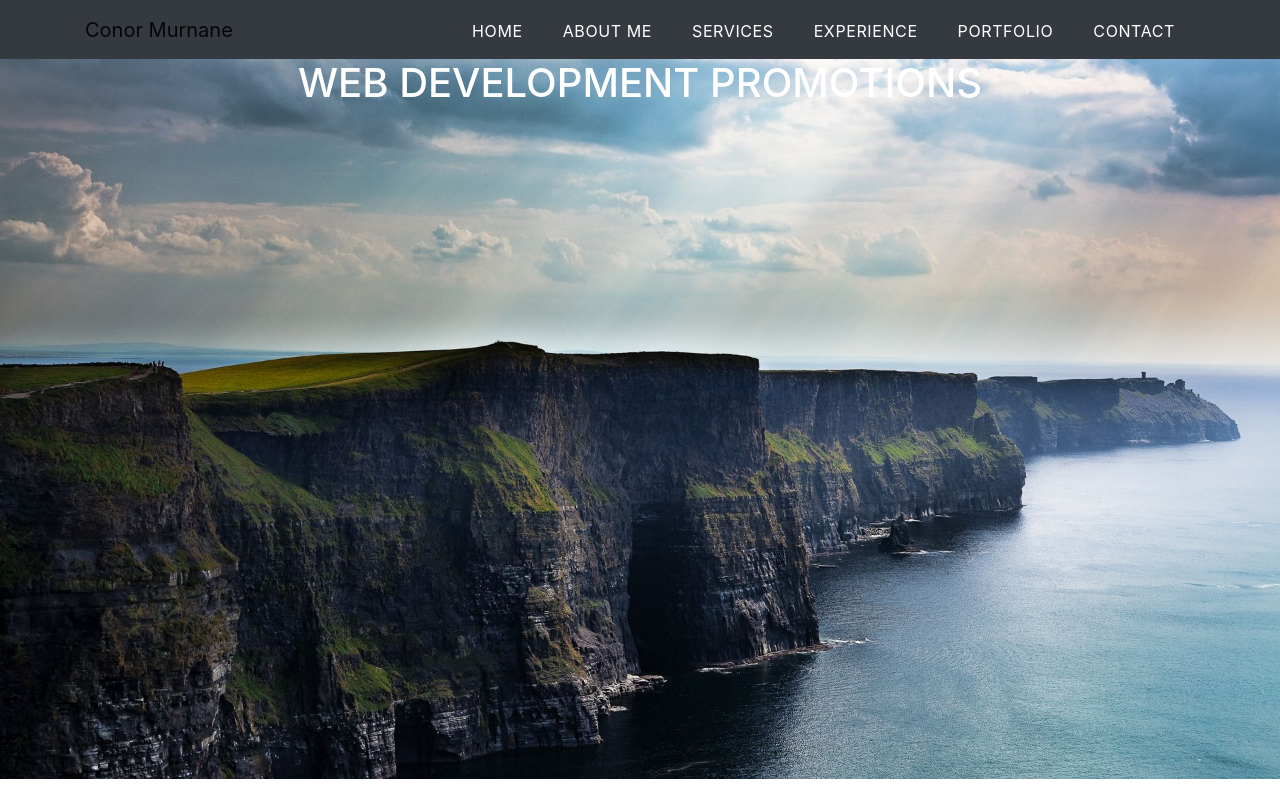
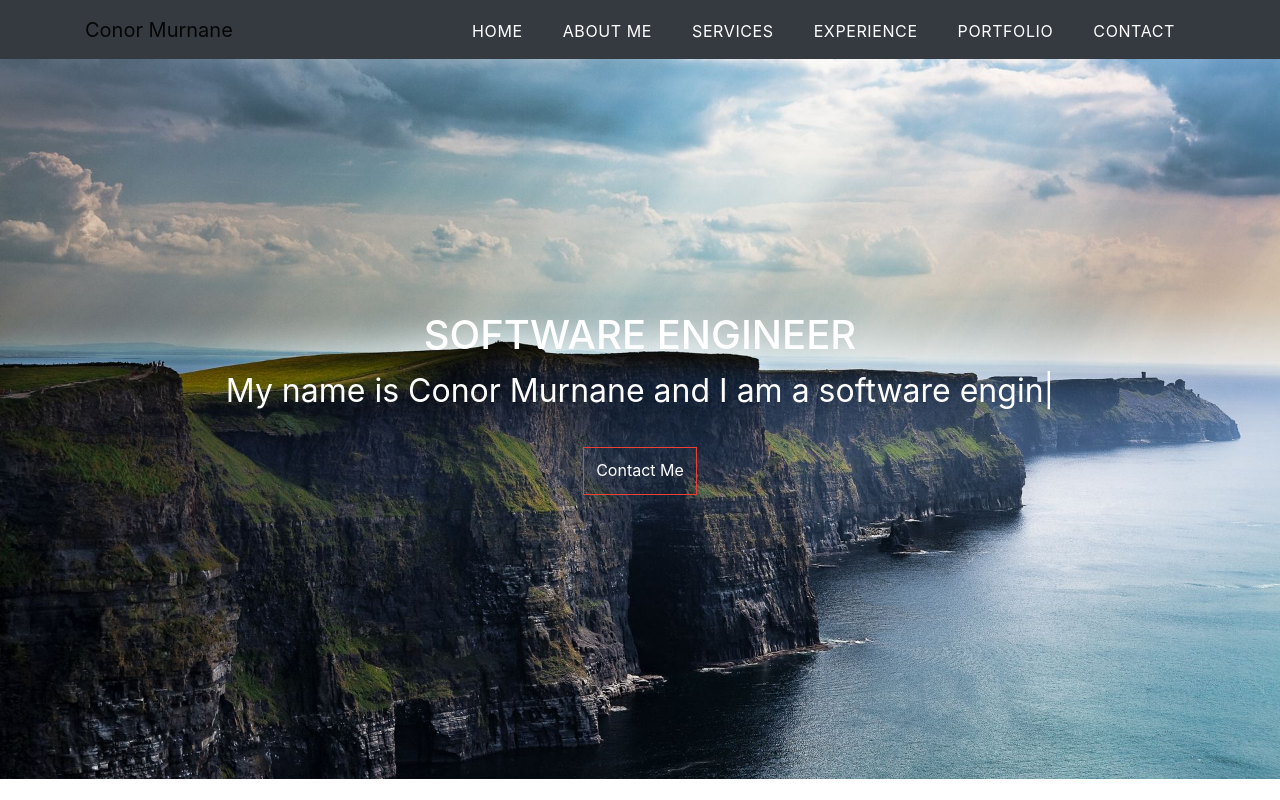
Before and after one commit to cmur11/cmur11.github.io, a React (Create React App) app: page / in a window 1280 px wide. Built offline with nearby package versions, Linux system fonts and the light colour scheme.

Commit message:
header working

```diff
--- a/package.json
+++ b/package.json
@@ -14,6 +14,7 @@
     "react-dom": "^17.0.1",
     "react-router-dom": "^5.2.0",
     "react-scripts": "4.0.3",
+    "react-typed": "^1.2.0",
     "semantic-ui-css": "^2.4.1",
     "semantic-ui-react": "^2.0.3",
     "web-vitals": "^1.1.1"
--- a/src/App.css
+++ b/src/App.css
@@ -2,6 +2,8 @@
   --primary-white: #fff;
   --primary-orange: #f9ab00;
   --primary-dark: rgba(255,255,255,0);
+  --primary-red: #ef4035;
+  --primary-hover-red: #f33501;
 }
 
   @import url('https://fonts.googleapis.com/css2?family=Roboto+Condensed:wght@300&display=swap');
@@ -60,6 +62,11 @@
  }
  .main-info{
    display: flex;
+   position: absolute;
+   top: 0;
+   left: 0;
+   right: 0;
+   bottom: 0;
    flex-direction: column;
    justify-content: center;
    align-items:center;
@@ -69,3 +76,20 @@
   color: var(--primary-white);
   text-transform: uppercase;
  }
+
+  /* ***************** Typed Text ***************************  */
+  .typed-text{
+    font-size: 2rem;
+    color: var(--primary-white);
+
+  }
+
+
+    /* ***************** Header Main Info Button ***************************  */
+  .btn-main-info{
+    border: 0.0625rem solid var(--primary-red);
+    color: var(--primary-white);
+    border-radius: 0;
+    padding: 0.625rem 0.75rem 0.75rem 0.75rem;
+    margin: 2rem;
+  }
--- a/src/components/Header.js
+++ b/src/components/Header.js
@@ -1,9 +1,19 @@
 import React from "react"
+import Typed from "react-typed"
+
 function Header(){
 return(
   <div className = "header-wrapper">
       <div className = "main-info">
-          <h1>Web development promotions </h1>
+          <h1>Software Engineer </h1>
+          <Typed
+            className = "typed-text"
+            strings = {["Welcome!", "My name is Conor Murnane and I am a software engineer", "Please check out my page!" ]}
+            typeSpeed={40}
+            backSpeed={50}
+            loop
+          />
+          <a href = "#" className= "btn-main-info">Contact Me</a>
       </div>
   </div>
 )
```
Also changed, not shown: 1 other file (tests, documents, lock files or other folders).
